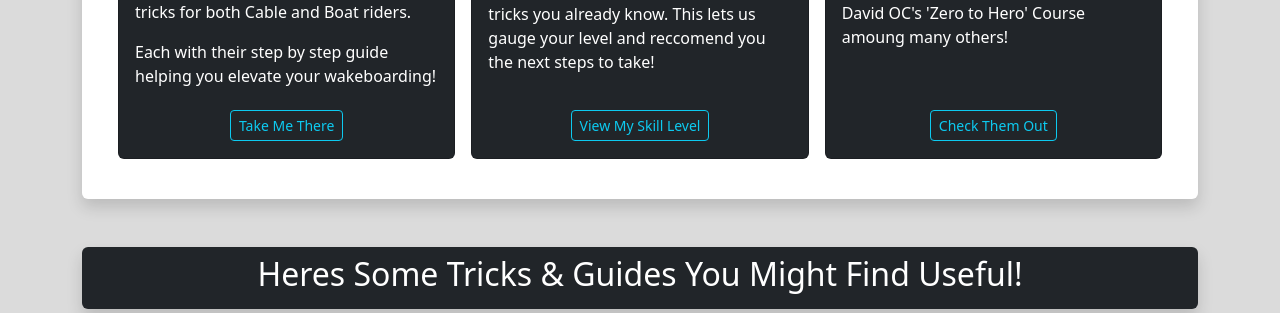
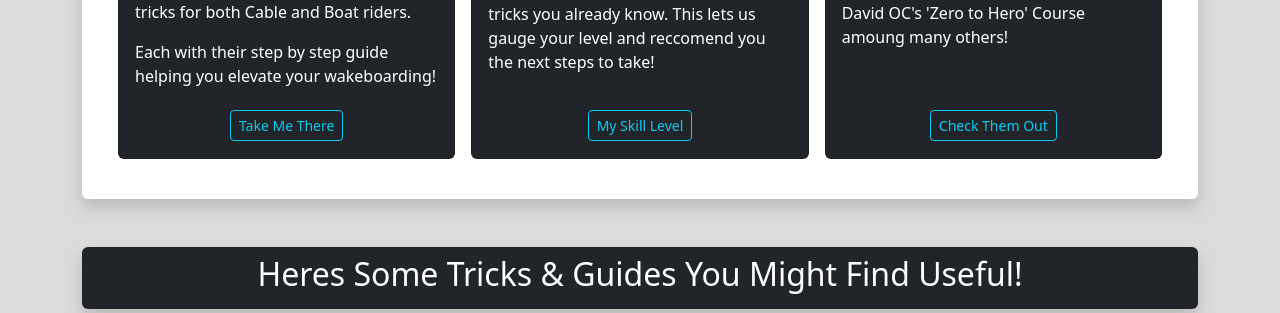
Before and after one commit to KonaHay/Trickster, a Django app: page /home in a window 1280 px wide. Shown: the part 740-1053 px from the top of the page. Run offline with Django 4.2, Linux system fonts and the light colour scheme; a user stored in the database is signed in; data comes from the database, SQL or seed files in the repository; some libraries are stand-ins or nearby versions.

Commit message:
Adjustment to some oversights in links.

```diff
--- a/TricksterMain/templates/main/home.html
+++ b/TricksterMain/templates/main/home.html
@@ -55,7 +55,7 @@
                 <div class="container">
                   <div class="row">
                     <div class="col-12">
-                      <a href="" class="btn btn-outline-info btn-sm">View My Skill Level</a>
+                      <a href="{%url 'my-skill-level' request.user.UserID %}" class="btn btn-outline-info btn-sm">My Skill Level</a>
                     </div>
                   </div>
                 </div>
--- a/TricksterQuiz/templates/pages/quiz_results.html
+++ b/TricksterQuiz/templates/pages/quiz_results.html
@@ -14,6 +14,7 @@
   <p> You can progress your skill level by Learning New Tricks,<br>
       As well as Completing Skill Programmes and Lessons!  </p>
 
+  <a href="{%url 'my-skill-level' request.user.UserID %}" class="btn btn-info">My Skill Level!</a>
   <a href="{%url 'programme-list'%}" class="btn btn-info">Start Learning Now!</a>
 </div>
 
```
